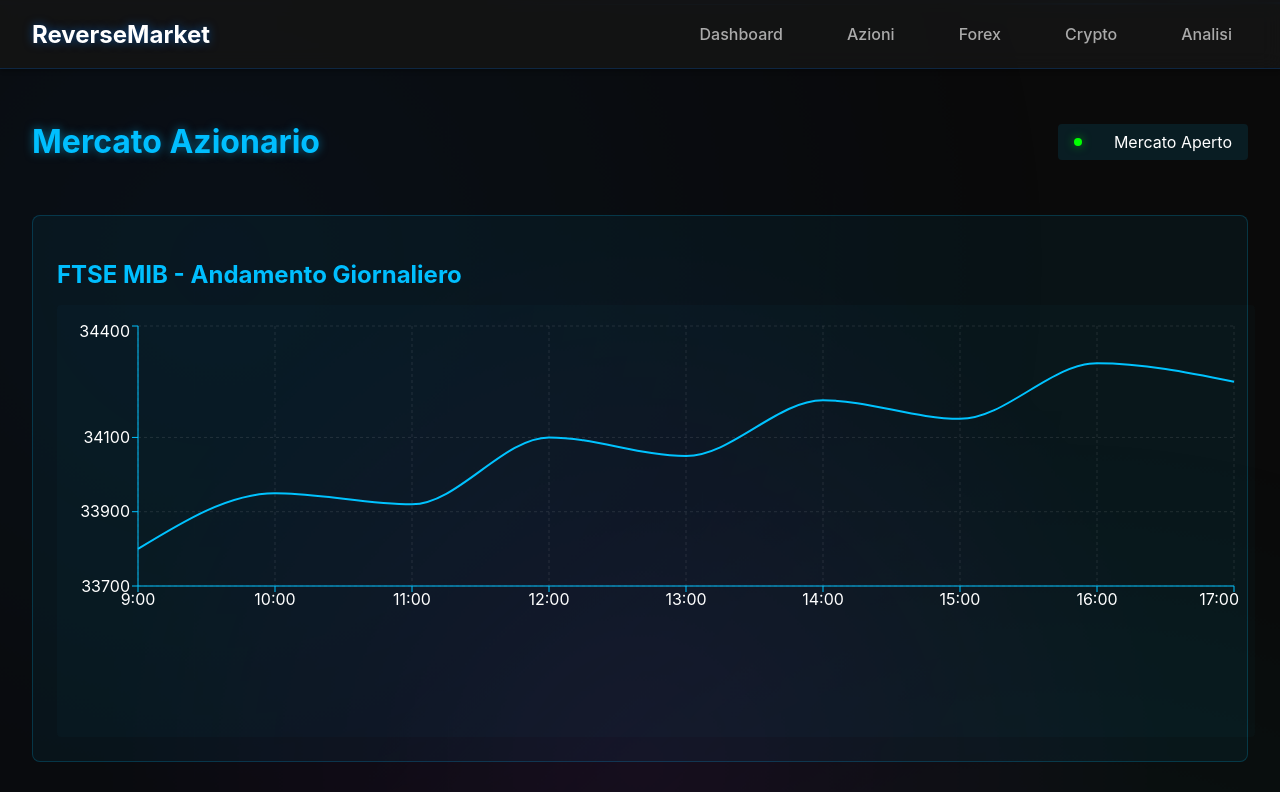
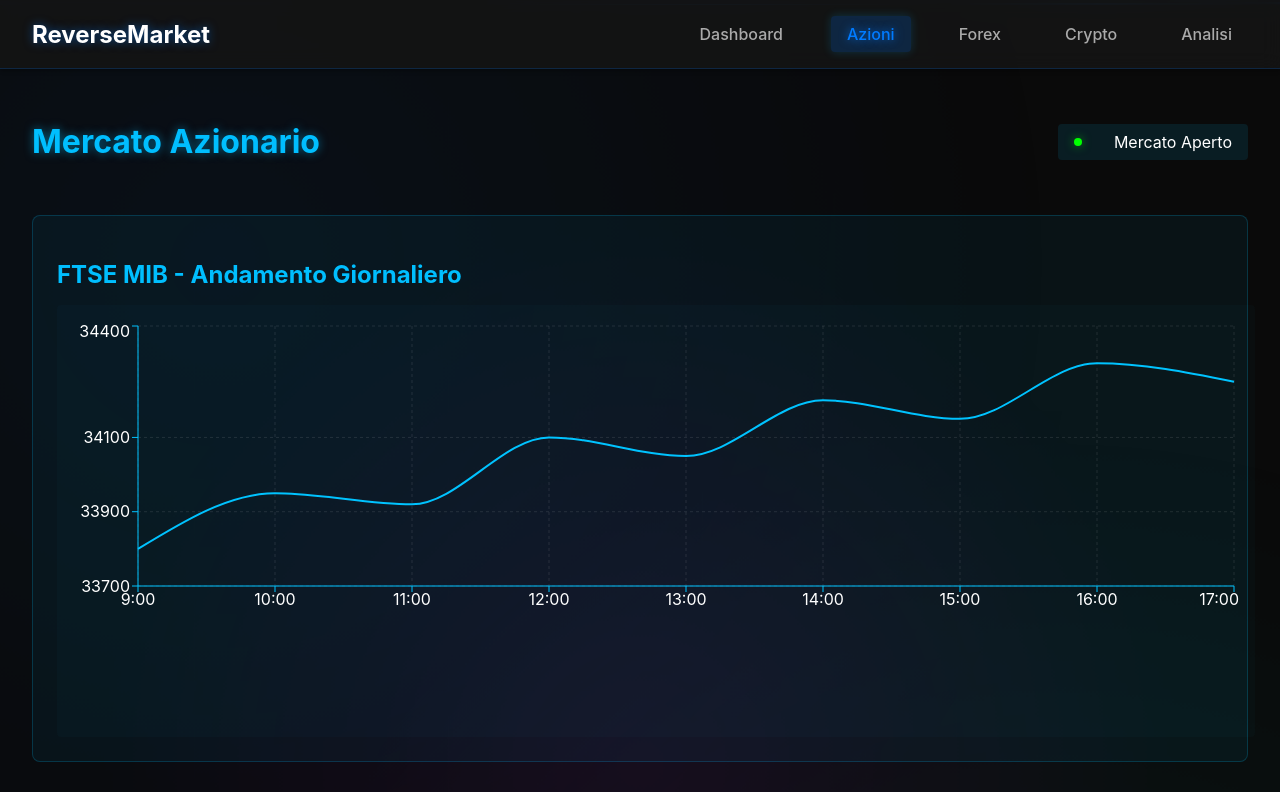
Before and after one commit to Barooo04/ReverseMarket, a React (Create React App) app: page /azioni in a window 1280 px wide. Shown: the top 792 px of the page. Built offline with nearby package versions, Linux system fonts and the light colour scheme.

Commit message:
Problem: Recharts

```diff
--- a/src/components/Navbar/Navbar.js
+++ b/src/components/Navbar/Navbar.js
@@ -1,7 +1,10 @@
 import React from 'react';
+import { useLocation } from 'react-router-dom';
 import './Navbar.css';
 
 const Navbar = () => {
+  const location = useLocation();
+
   return (
     <>
       <div className="neon-stripes">
@@ -15,11 +18,21 @@ const Navbar = () => {
       <nav className="navbar">
         <div className="nav-brand">ReverseMarket</div>
         <div className="nav-links">
-          <a href="/">Dashboard</a>
-          <a href="/azioni">Azioni</a>
-          <a href="/forex">Forex</a>
-          <a href="/crypto">Crypto</a>
-          <a href="/analisi">Analisi</a>
+          <a href="/" className={location.pathname === '/' ? 'active' : ''}>
+            Dashboard
+          </a>
+          <a href="/azioni" className={location.pathname === '/azioni' ? 'active' : ''}>
+            Azioni
+          </a>
+          <a href="/forex" className={location.pathname === '/forex' ? 'active' : ''}>
+            Forex
+          </a>
+          <a href="/crypto" className={location.pathname === '/crypto' ? 'active' : ''}>
+            Crypto
+          </a>
+          <a href="/analisi" className={location.pathname === '/analisi' ? 'active' : ''}>
+            Analisi
+          </a>
         </div>
       </nav>
     </>
```
